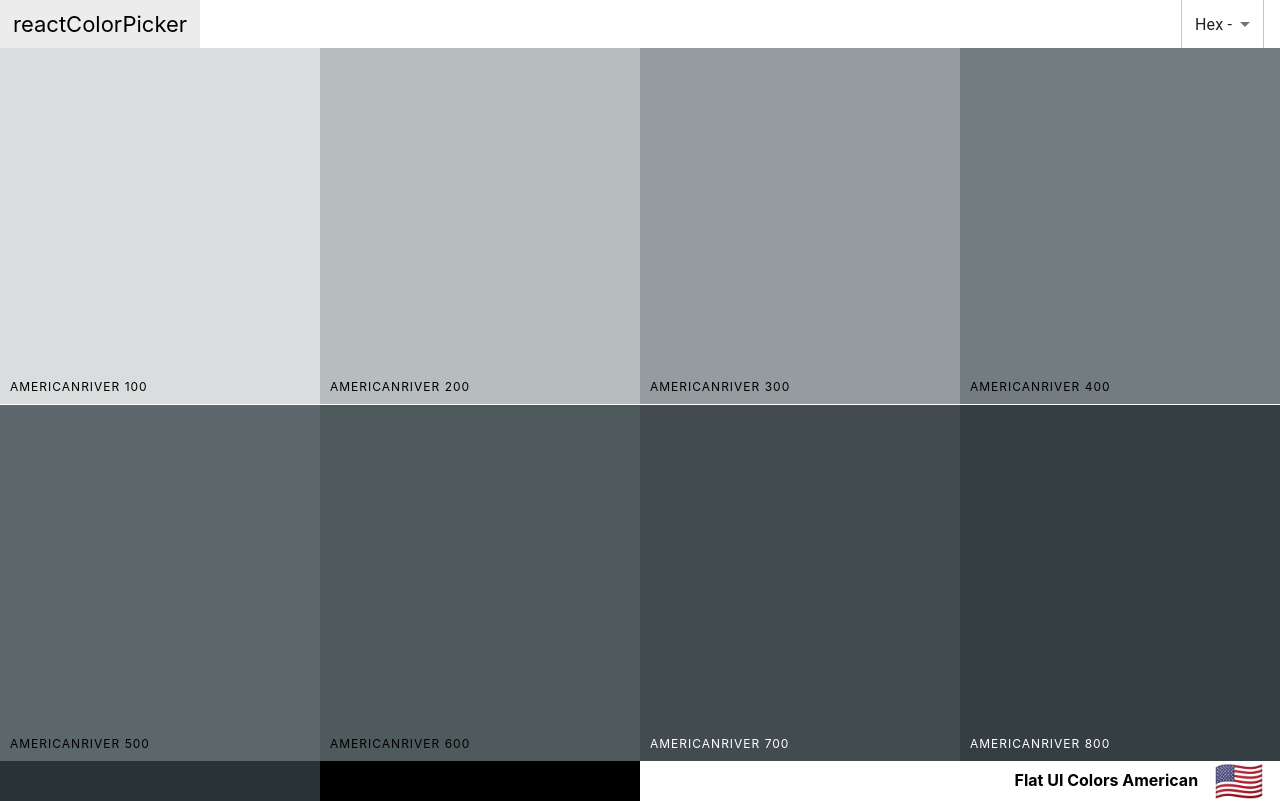
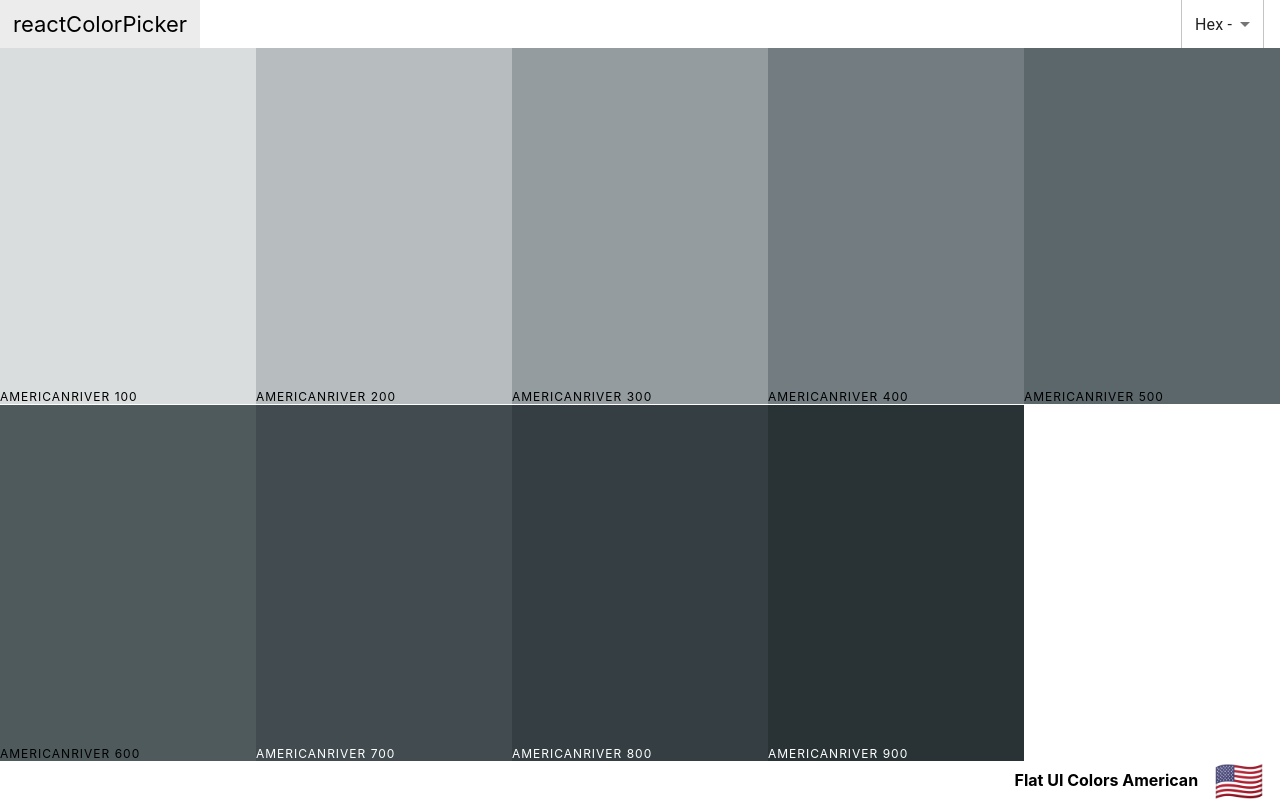
Before and after one commit to giangarof98/colorproject, a React (Create React App) app: page /palette/flat-ui-colors-american/americanriver in a window 1280 px wide. Shown: the top 801 px of the page. Built offline with nearby package versions, Linux system fonts and the light colour scheme.

Commit message:
refactor colorBox css

```diff
--- a/src/ColorBox.css
+++ b/src/ColorBox.css
@@ -1,5 +1,5 @@
-.ColorBox{
-    width: 25%;
+/* .ColorBox{
+    width: 20%;
     height: 25%;
     display: inline-block;
     margin: 0 auto;
@@ -133,4 +133,4 @@
 .copy-msg p{
     font-size: 2rem;
     font-weight: 100;
-}
+} */
--- a/src/ColorBox.js
+++ b/src/ColorBox.js
@@ -2,8 +2,124 @@
 import {CopyToClipboard} from 'react-copy-to-clipboard';
 import { Link } from "react-router-dom";
 import chroma from "chroma-js";
+import {withStyles} from "@mui/styles";
 
 import './ColorBox.css'
+
+const style ={
+  ColorBox: {
+    width: "20%",
+    height: props => (props.showingFullPalette ? "25%" : "50%"),
+    display: "inline-block",
+    margin: "0 auto",
+    position: "relative",
+    cursor: "pointer",
+    marginBottom: "-3.5px",
+    "&:hover button": {
+      opacity: 1
+    }
+  },
+  copyText: {
+    color: props => chroma(props.background).luminance() >= 0.8 ? "black" : "white"
+  },
+  colorName: {
+    color: props => chroma(props.background).luminance() <= 0.08 ? "white" : "black"
+  },
+  seeMore: {
+    color: props => chroma(props.background).luminance() >= 0.8 ? "black" : "white",
+    background: "rgba(255,255,255, 0.3)",
+    position: "absolute",
+    border: "none",
+    right: "0px",
+    bottom: "0px",
+    width: "60px",
+    height: "30px",
+    textAlign: "center",
+    lineHeight: "30px",
+    textTransform: "uppercase",
+  },
+  copyButton: {
+    color: props => chroma(props.background).luminance() >= 0.8 ? "black" : "white",
+    width: "100px",
+    height: "30px",
+    position: "absolute",
+    display: "inline-block",
+    top: "50%",
+    left: "50%",
+    marginLeft: "-50px",
+    marginTop: "-15px",
+    textAlign: "center",
+    outline: "none",
+    background: "rgba(255,255,255, 0.5)",
+    fontSize: "1rem",
+    lineHeight: "30px",
+    textTransform: "uppercase",
+    border: "none",
+    textDecoration: "none",
+    opacity: 0
+  },
+  boxContent: {
+    position: "absolute",
+    width: "100%",
+    left: "0px",
+    bottom: "0px",
+    padding: "0px",
+    color: "black",
+    letterSpacing: "1px",
+    textTransform: "uppercase",
+    fontSize: "12px",
+  },
+  copyOverLay: {
+    opacity: "0",
+    zIndex: "0",
+    width: "100%",
+    height: "100%",
+    transition: "transform 0.6s ease-in-out",
+    transform: "scale(0.1)",
+  },
+  showOverlay: {
+    opacity: "1",
+    transform: "scale(50)",
+    zIndex: "10",
+    position: "absolute",
+  },
+  copyMsg: {
+    position: "fixed",
+    left: "0",
+    right: "0",
+    top: "0",
+    bottom: "0",
+    display: "flex",
+    alignItems: "center",
+    justifyContent: "center",
+    flexDirection: "column",
+    fontSize: "4rem",
+    transform: "scale(0.1)",
+    opacity: "0",
+    color: "#fff",
+    "& h1": {
+      fontWeight: "400",
+      textShadow: "1px 2px #000",
+      background: "rgba(255,255,255, 0.2)",
+      width: "100%",
+      textAlign: "center",
+      marginBottom: "0",
+      padding: "1rem",
+      textTransform: "uppercase",
+    },
+    "& p": {
+      fontSize: "2rem",
+      fontWeight: "100",
+    }
+  },
+  showMsg: {
+    opacity: "1",
+    transform: "scale(1)",
+    zIndex: "25",
+    transition: "all 0.4s ease-in-out",
+    transitionDelay: "0.3s",
+  }
+}
 
 class ColorBox extends Component{
   constructor(props){
@@ -17,33 +133,31 @@
     })
   }
   render(){
-      const {name, background, moreUrl, showLink} = this.props;
+      const {name, background, moreUrl, showingFullPalette, classes} = this.props;
       const {copied} = this.state;
-      const isDark = chroma(background).luminance() <= 0.08;
-      const isLight = chroma(background).luminance() >= 0.8
     return (
       <CopyToClipboard text={background} onCopy={this.changeCopyState}>
-        <div style={{background}} className="ColorBox">
-          <div style={{background}} className={`copy-overlay ${copied && "show"}`}/>
-            <div className={`copy-msg ${copied && "show"}`}>
+        <div style={{background}} className={classes.ColorBox}>
+          <div style={{background}} className={`${classes.copyOverLay} ${copied && classes.showOverlay}`}/>
+            <div className={`${classes.copyMsg} ${copied && classes.showMsg}`}>
               <h1>Copied</h1>
-              <p className={isLight && "dark-text"}>{this.props.background}</p>
+              <p className={classes.copyText}>{this.props.background}</p>
             </div>
-            <div className="copy-container">
-                <div className="box-content">
-                    <span className={isDark && 'light-text'}>{name}</span>
+            <div>
+                <div className={classes.boxContent}>
+                    <span className={classes.colorName}>{name}</span>
                 </div>
-                <button className={`copy-button ${isLight && "dark-text"}`}>Copy</button>
+                <button className={classes.copyButton}>Copy</button>
             </div>
-            {showLink &&
+            {showingFullPalette && (
               <Link to={moreUrl} onClick={e => e.stopPropagation()}>
-                <span className={`see-more ${isLight && "dark-text"}`}>More</span>
+                <span className={classes.seeMore}>More</span>
               </Link>
-            }
+            )}
         </div>
       </CopyToClipboard>
     )
   }
 }
 
-export default ColorBox;
+export default withStyles(style)(ColorBox);
--- a/src/Palette.js
+++ b/src/Palette.js
@@ -28,7 +28,7 @@
         id={color.id}
         paletteId={id}
         moreUrl={`/palette/${id}/${color.id}`}
-        showLink={true}
+        showingFullPalette
       />
     ));
     return (
--- a/src/SingleColorPalette.js
+++ b/src/SingleColorPalette.js
@@ -33,7 +33,7 @@
                 key={color.name}
                 name={color.name}
                 background={color[format]}
-                showLink={false} />
+                showingFullPalette={false} />
         ))
         return(
             <div className="SingleColorPalette Palette">
```
